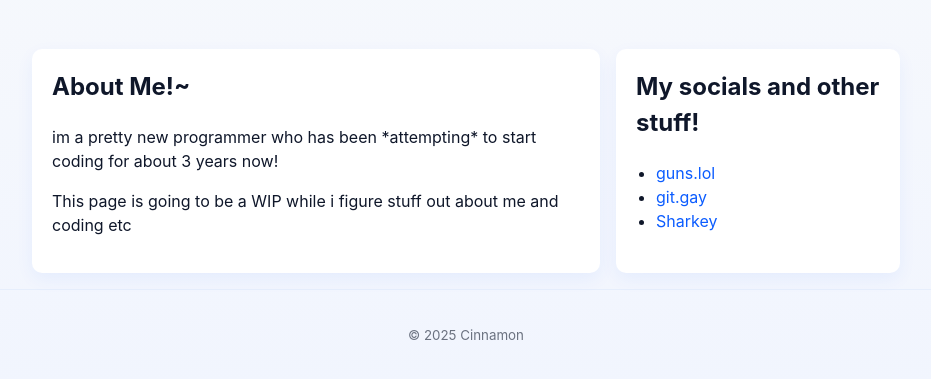
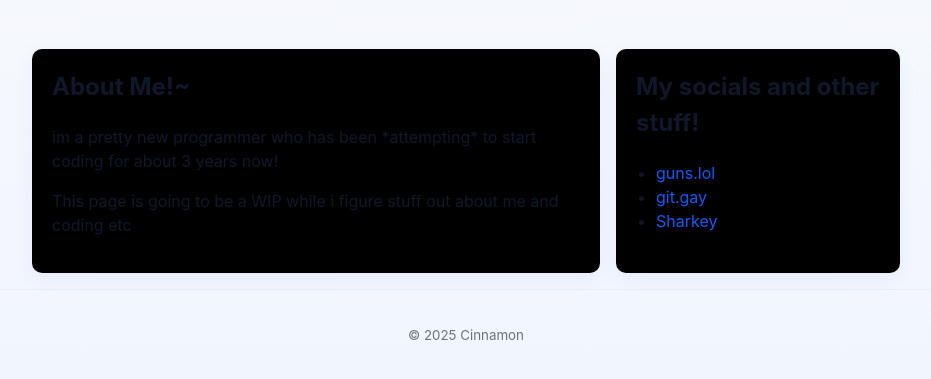
Before and after one commit to CinnamonCat1001/CinnamonMizuki.github.io, a plain HTML site: page index.html in a window 1280 px wide. Shown: the part 141-520 px from the top of the page, without its empty margins (174-1105 px from the left). Drawn offline with Linux system fonts and the light colour scheme.

Commit message:
Update site.css

```diff
--- a/site.css
+++ b/site.css
@@ -1,6 +1,6 @@
 :root {
   --bg: #f7f9fc;
-  --card: #ffffff;
+  --card: #000000;
   --accent: #0b5cff;
   --muted: #6b7280;
   --radius: 10px;
```
